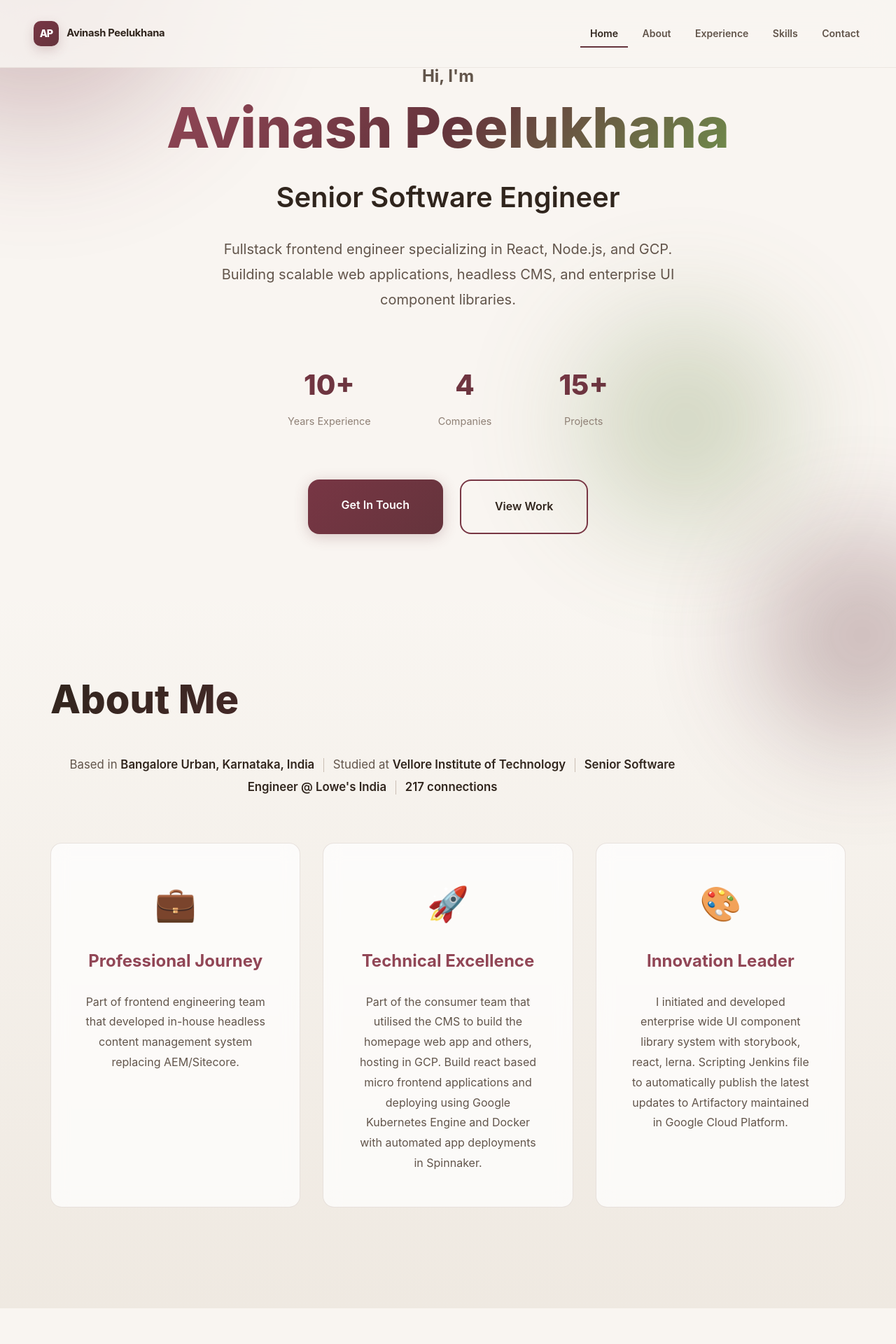
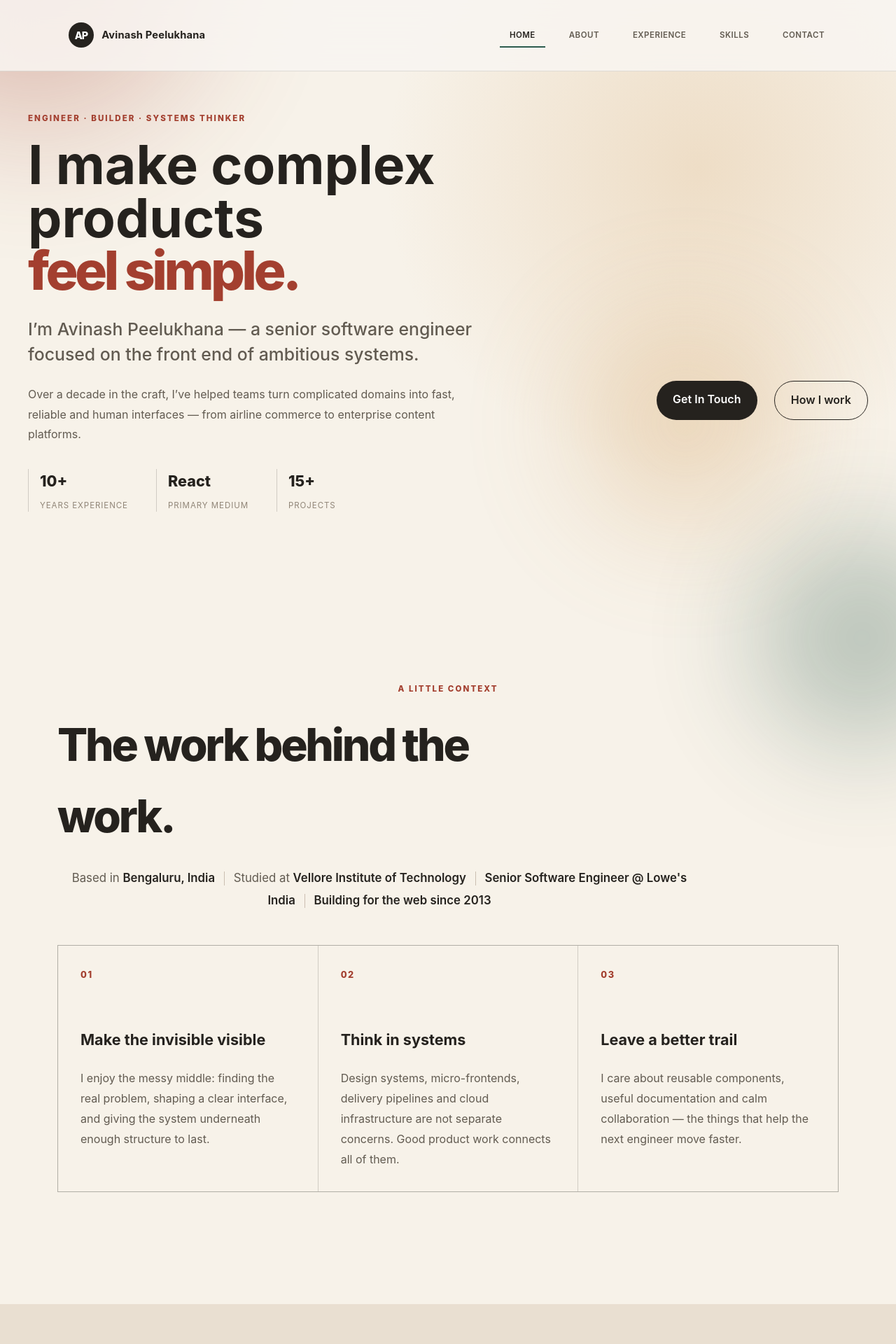
Before and after one commit to avipeels/ViteApp, a React (Vite) app in the folder vite-ui-parent/: page / in a window 1280 px wide. Shown: the top 1920 px of the page at 70% size. Built offline with nearby package versions, Linux system fonts and the light colour scheme.

Commit message:
feat: Revise portfolio content and styling for enhanced clarity and engagement

```diff
--- a/vite-ui-parent/src/components/PortfolioHome/Portfolio/Portfolio.css
+++ b/vite-ui-parent/src/components/PortfolioHome/Portfolio/Portfolio.css
@@ -605,6 +605,7 @@ section {
     font-family: var(--font-display);
     font-size: 1.5rem;
     color: var(--text-primary);
+    margin-top: 0;
     margin-bottom: var(--spacing-xs);
 }
 
@@ -1022,6 +1023,66 @@ section {
     }
 }
 
+/* Personal portfolio layer: editorial, opinionated, and intentionally unlike a profile page. */
+.portfolio-container { --bg-dark: #f7f2e9; --bg-darker: #eee5d8; --text-primary: #25221e; --text-secondary: #625b51; --text-muted: #918678; --primary-color: #a33f2f; --primary-light-color: #8d382d; --accent-color: #2d5b4e; --accent-secondary: #d19b57; background: var(--bg-dark); }
+.container { max-width: 1180px; }
+.nav { background: rgba(247,242,233,.82); border-bottom: 1px solid rgba(37,34,30,.12); }
+.nav-container { max-width: 1180px; padding: 1.15rem var(--spacing-lg); }
+.logo-mark { border-radius: 50%; background: var(--text-primary); box-shadow: none; }
+.logo-name { letter-spacing: .01em; }
+.nav-menu { gap: 1.2rem; }
+.nav-link { letter-spacing: .04em; text-transform: uppercase; font-size: .72rem; }
+.hero { min-height: 92vh; justify-content: flex-start; padding-top: 10rem; background: radial-gradient(circle at 78% 28%, rgba(209,155,87,.24), transparent 28rem); }
+.hero-content { width: 100%; }
+.hero-text { text-align: left; max-width: 840px; }
+.eyebrow { color: var(--primary-color); font-size: .72rem; font-weight: 800; letter-spacing: .18em; text-transform: uppercase; margin-bottom: 1.25rem; }
+.greeting { font-family: var(--font-display); font-size: clamp(2.4rem, 6vw, 5.7rem); line-height: .98; color: var(--text-primary); margin: 0; }
+.name { display: block; font-family: var(--font-display); font-size: clamp(2.4rem, 6vw, 5.7rem); line-height: .98; letter-spacing: -.06em; background: none; color: var(--primary-color); -webkit-text-fill-color: currentColor; margin-bottom: 1.8rem; }
+.hero-subtitle { max-width: 670px; font-family: var(--font-primary); font-size: clamp(1.15rem, 2vw, 1.55rem); font-weight: 500; line-height: 1.45; color: var(--text-secondary); }
+.hero-description { max-width: 610px; margin: 0 0 2.2rem; font-size: 1rem; line-height: 1.8; }
+.hero-stats { justify-content: flex-start; gap: 2.5rem; margin-bottom: 2.2rem; }
+.hero-cta { position: absolute; right: 0; top: 24rem; justify-content: flex-start; }
+.stat-card { padding: 0; text-align: left; border-left: 1px solid rgba(37,34,30,.18); padding-left: 1rem; }
+.stat-number { font-size: 1.35rem; color: var(--text-primary); background: none; -webkit-text-fill-color: currentColor; }
+.stat-label { font-size: .72rem; text-transform: uppercase; letter-spacing: .08em; }
+.btn { border-radius: 999px; padding: .9rem 1.45rem; }
+.btn-primary { background: var(--text-primary); box-shadow: none; }
+.btn-secondary { border: 1px solid var(--text-primary); }
+section { padding: 7rem 0; }
+.section-title { max-width: 720px; margin-bottom: 3.5rem; font-size: clamp(2.2rem, 5vw, 4.3rem); letter-spacing: -.05em; background: none; color: var(--text-primary); -webkit-text-fill-color: currentColor; }
+.about { background: var(--bg-dark); }
+.about-details { margin: -2.2rem 0 3rem; }
+.about-content { grid-template-columns: repeat(3, 1fr); gap: 1px; background: rgba(37,34,30,.18); border: 1px solid rgba(37,34,30,.18); }
+.glass-card, .about-card { border-radius: 0; border: 0; background: var(--bg-dark); box-shadow: none; }
+.about-card { min-height: 280px; text-align: left; padding: 2rem; }
+.about-card:hover { transform: none; background: #fbf7f0; box-shadow: none; }
+.about-index { color: var(--primary-color); font-weight: 800; font-size: .8rem; letter-spacing: .12em; margin-bottom: 4rem; }
+.about-card h3 { color: var(--text-primary); font-size: 1.35rem; }
+.experience { background: #e9dfd1; }
+.timeline { max-width: none; }
+.experience .timeline-content { background: transparent; }
+.timeline::before { background: var(--text-primary); opacity: .3; }
+.timeline-item { padding-left: 2.8rem; margin-bottom: 3rem; }
+.timeline-item:last-child { margin-bottom: 0; }
+.timeline-marker { background: var(--primary-color); box-shadow: 0 0 0 5px #e9dfd1; }
+.company-info h3 { font-size: 1.7rem; }
+.company-info h4, .job-highlights h5 { color: var(--primary-color); }
+.skills { background: var(--bg-dark); }
+.skills-grid { grid-template-columns: repeat(4, 1fr); gap: 1rem; }
+.skill-category { padding: 1.6rem; min-height: 220px; }
+.skill-category h3 { color: var(--text-primary); font-size: 1.1rem; }
+.skill-tag { background: transparent; border: 1px solid rgba(37,34,30,.2); border-radius: 2px; padding: .5rem .65rem; }
+.skill-tag:hover { background: var(--text-primary); }
+.contact { background: var(--accent-color); color: #f7f2e9; }
+.contact .eyebrow, .contact .section-title { color: #d6ad72; }
+.contact .section-title { -webkit-text-fill-color: currentColor; }
+.contact-info { max-width: 680px; padding: 0; background: transparent; color: inherit; }
+.contact-info h3, .contact-info p { color: inherit; }
+.contact-link { border-color: rgba(247,242,233,.35); color: #f7f2e9; }
+.footer { background: var(--text-primary); color: #cfc4b4; }
+@media (max-width: 800px) { .skills-grid { grid-template-columns: 1fr 1fr; } .about-content { grid-template-columns: 1fr; } .hero { padding-top: 8rem; } .hero-cta { position: static; justify-content: flex-start; } }
+@media (max-width: 560px) { .about-content, .skills-grid { grid-template-columns: 1fr; } .hero-stats { gap: 1rem; } .nav-menu { gap: 0; } .logo-name { display: none; } }
+
 @media (max-width: 480px) {
     .container {
         padding: 0 var(--spacing-md);
--- a/vite-ui-parent/src/components/PortfolioHome/Portfolio/components/About.jsx
+++ b/vite-ui-parent/src/components/PortfolioHome/Portfolio/components/About.jsx
@@ -4,33 +4,30 @@ const About = () => {
     return (
         <section id="about" className="about">
             <div className="container">
-                <h2 className="section-title">About Me</h2>
+                <p className="eyebrow">A little context</p><h2 className="section-title">The work behind the work.</h2>
                 <div className="about-details" aria-label="Personal details">
                     <p>
-                        Based in <span>Bangalore Urban, Karnataka, India</span>
+                        Based in <span>Bengaluru, India</span>
                         <i aria-hidden="true" />
                         Studied at <span>Vellore Institute of Technology</span>
                         <i aria-hidden="true" />
                         <span>Senior Software Engineer @ Lowe&apos;s India</span>
                         <i aria-hidden="true" />
-                        <span>217 connections</span>
+                        <span>Building for the web since 2013</span>
                     </p>
                 </div>
                 <div className="about-content">
                     <div className="about-card glass-card">
-                        <div className="about-icon">💼</div>
-                        <h3>Professional Journey</h3>
-                        <p>Part of frontend engineering team that developed in-house headless content management system replacing AEM/Sitecore.</p>
+                        <div className="about-index">01</div><h3>Make the invisible visible</h3>
+                        <p>I enjoy the messy middle: finding the real problem, shaping a clear interface, and giving the system underneath enough structure to last.</p>
                     </div>
                     <div className="about-card glass-card">
-                        <div className="about-icon">🚀</div>
-                        <h3>Technical Excellence</h3>
-                        <p>Part of the consumer team that utilised the CMS to build the homepage web app and others, hosting in GCP. Build react based micro frontend applications and deploying using Google Kubernetes Engine and Docker with automated app deployments in Spinnaker.</p>
+                        <div className="about-index">02</div><h3>Think in systems</h3>
+                        <p>Design systems, micro-frontends, delivery pipelines and cloud infrastructure are not separate concerns. Good product work connects all of them.</p>
                     </div>
                     <div className="about-card glass-card">
-                        <div className="about-icon">🎨</div>
-                        <h3>Innovation Leader</h3>
-                        <p>I initiated and developed enterprise wide UI component library system with storybook, react, lerna. Scripting Jenkins file to automatically publish the latest updates to Artifactory maintained in Google Cloud Platform.</p>
+                        <div className="about-index">03</div><h3>Leave a better trail</h3>
+                        <p>I care about reusable components, useful documentation and calm collaboration — the things that help the next engineer move faster.</p>
                     </div>
                 </div>
             </div>
--- a/vite-ui-parent/src/components/PortfolioHome/Portfolio/components/Contact.jsx
+++ b/vite-ui-parent/src/components/PortfolioHome/Portfolio/components/Contact.jsx
@@ -4,23 +4,17 @@ const Contact = () => {
     return (
         <section id="contact" className="contact">
             <div className="container">
-                <h2 className="section-title">Get In Touch</h2>
+                <p className="eyebrow">Open to good problems</p><h2 className="section-title">Have something worth making?</h2>
                 <div className="contact-content">
                     <div className="contact-info glass-card">
-                        <h3>Let's Connect</h3>
-                        <p>I'm always interested in hearing about new opportunities, collaborations, or just having a chat about technology.</p>
+                        <h3>Let’s start with the idea.</h3>
+                        <p>I’m interested in thoughtful products, strong teams and conversations that turn “what if?” into something people can use.</p>
                         <div className="contact-links">
                             <a href="https://www.linkedin.com/in/avinash-peelukhana" target="_blank" rel="noopener noreferrer" className="contact-link">
                                 <svg viewBox="0 0 24 24" fill="currentColor" width="24" height="24">
                                     <path d="M19 0h-14c-2.761 0-5 2.239-5 5v14c0 2.761 2.239 5 5 5h14c2.762 0 5-2.239 5-5v-14c0-2.761-2.238-5-5-5zm-11 19h-3v-11h3v11zm-1.5-12.268c-.966 0-1.75-.79-1.75-1.764s.784-1.764 1.75-1.764 1.75.79 1.75 1.764-.783 1.764-1.75 1.764zm13.5 12.268h-3v-5.604c0-3.368-4-3.113-4 0v5.604h-3v-11h3v1.765c1.396-2.586 7-2.777 7 2.476v6.759z" />
                                 </svg>
                                 LinkedIn
-                            </a>
-                            <a href="mailto:avinash.peelukhana@example.com" className="contact-link">
-                                <svg viewBox="0 0 24 24" fill="currentColor" width="24" height="24">
-                                    <path d="M0 3v18h24v-18h-24zm6.623 7.929l-4.623 5.712v-9.458l4.623 3.746zm-4.141-5.929h19.035l-9.517 7.713-9.518-7.713zm5.694 7.188l3.824 3.099 3.83-3.104 5.612 6.817h-18.779l5.513-6.812zm9.208-1.264l4.616-3.741v9.348l-4.616-5.607z" />
-                                </svg>
-                                Email
                             </a>
                         </div>
                     </div>
--- a/vite-ui-parent/src/components/PortfolioHome/Portfolio/components/Experience.jsx
+++ b/vite-ui-parent/src/components/PortfolioHome/Portfolio/components/Experience.jsx
@@ -8,7 +8,7 @@ const Experience = () => {
             company: "Lowe's India",
             duration: 'Dec 2021 - Present · 4 yrs 3 mos',
             location: 'Bengaluru, Karnataka, India',
-            tag: 'Back-End Web Development and Google Cloud Platform (GCP)',
+            tag: 'Frontend Engineering and Google Cloud Platform (GCP)',
             description: null,
             projects: []
         },
@@ -105,7 +105,7 @@ const Experience = () => {
     return (
         <section id="experience" className="experience">
             <div className="container">
-                <h2 className="section-title">Experience</h2>
+                <p className="eyebrow">Selected chapters</p><h2 className="section-title">Where I’ve learned to build.</h2>
                 <div className="timeline">
                     {experiences.map((exp) => (
                         <div key={exp.id} className="timeline-item">
--- a/vite-ui-parent/src/components/PortfolioHome/Portfolio/components/Hero.jsx
+++ b/vite-ui-parent/src/components/PortfolioHome/Portfolio/components/Hero.jsx
@@ -10,24 +10,21 @@ const Hero = () => {
             </div>
             <div className="hero-content">
                 <div className="hero-text">
+                    <p className="eyebrow">Engineer · builder · systems thinker</p>
                     <h1 className="hero-title">
-                        <span className="greeting">Hi, I'm</span>
-                        <span className="name">Avinash Peelukhana</span>
+                        <span className="greeting">I make complex products</span>
+                        <span className="name">feel simple.</span>
                     </h1>
-                    <h2 className="hero-subtitle">Senior Software Engineer</h2>
+                    <h2 className="hero-subtitle">I’m Avinash Peelukhana — a senior software engineer focused on the front end of ambitious systems.</h2>
                     <p className="hero-description">
-                        Fullstack frontend engineer specializing in React, Node.js, and GCP.
-                        Building scalable web applications, headless CMS, and enterprise UI component libraries.
+                        Over a decade in the craft, I’ve helped teams turn complicated domains into fast, reliable and human interfaces — from airline commerce to enterprise content platforms.
                     </p>
                     <div className="hero-stats">
                         <div className="stat-card">
                             <div className="stat-number">10+</div>
                             <div className="stat-label">Years Experience</div>
                         </div>
-                        <div className="stat-card">
-                            <div className="stat-number">4</div>
-                            <div className="stat-label">Companies</div>
-                        </div>
+                        <div className="stat-card"><div className="stat-number">React</div><div className="stat-label">Primary medium</div></div>
                         <div className="stat-card">
                             <div className="stat-number">15+</div>
                             <div className="stat-label">Projects</div>
@@ -35,7 +32,7 @@ const Hero = () => {
                     </div>
                     <div className="hero-cta">
                         <a href="#contact" className="btn btn-primary">Get In Touch</a>
-                        <a href="#experience" className="btn btn-secondary">View Work</a>
+                        <a href="#about" className="btn btn-secondary">How I work</a>
                     </div>
                 </div>
             </div>
--- a/vite-ui-parent/src/components/PortfolioHome/Portfolio/components/Skills.jsx
+++ b/vite-ui-parent/src/components/PortfolioHome/Portfolio/components/Skills.jsx
@@ -23,7 +23,7 @@ const Skills = () => {
     return (
         <section id="skills" className="skills">
             <div className="container">
-                <h2 className="section-title">Technical Skills</h2>
+                <p className="eyebrow">My toolkit</p><h2 className="section-title">Tools are useful. Judgment is the skill.</h2>
                 <div className="skills-grid">
                     {skillCategories.map((category, idx) => (
                         <div key={idx} className="skill-category glass-card">
```
